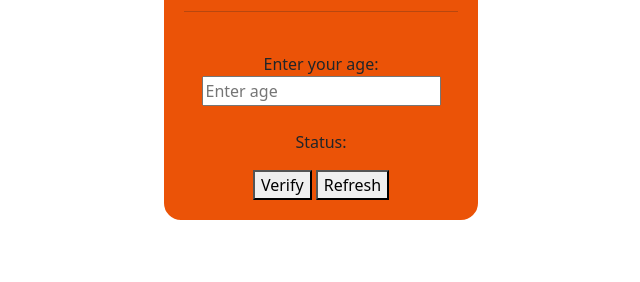
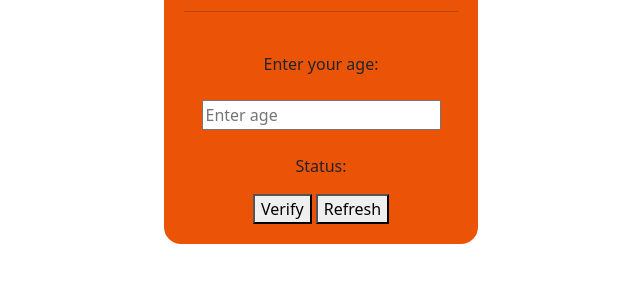
Before and after one commit to Gonzales-9E-ay2526/Q4-Practice-1, a plain HTML site: page index.html in a window 1280 px wide. Shown: the part 196-478 px from the top of the page, without its empty margins (319-959 px from the left). Drawn offline with nearby package versions, Linux system fonts and the light colour scheme.

Commit message:
Update index.html

```diff
--- a/index.html
+++ b/index.html
@@ -17,7 +17,7 @@
     <div class="container">
 
         <h1>VOTER'S AGE VERIFICATION</h1><hr><br>
-            <label>Enter your age: </label><br>
+            <label>Enter your age: </label><br><br>
             <input type="number" id="age" placeholder="Enter age">
     <br><br>
             <p id="Ans">Status:</p>
```
